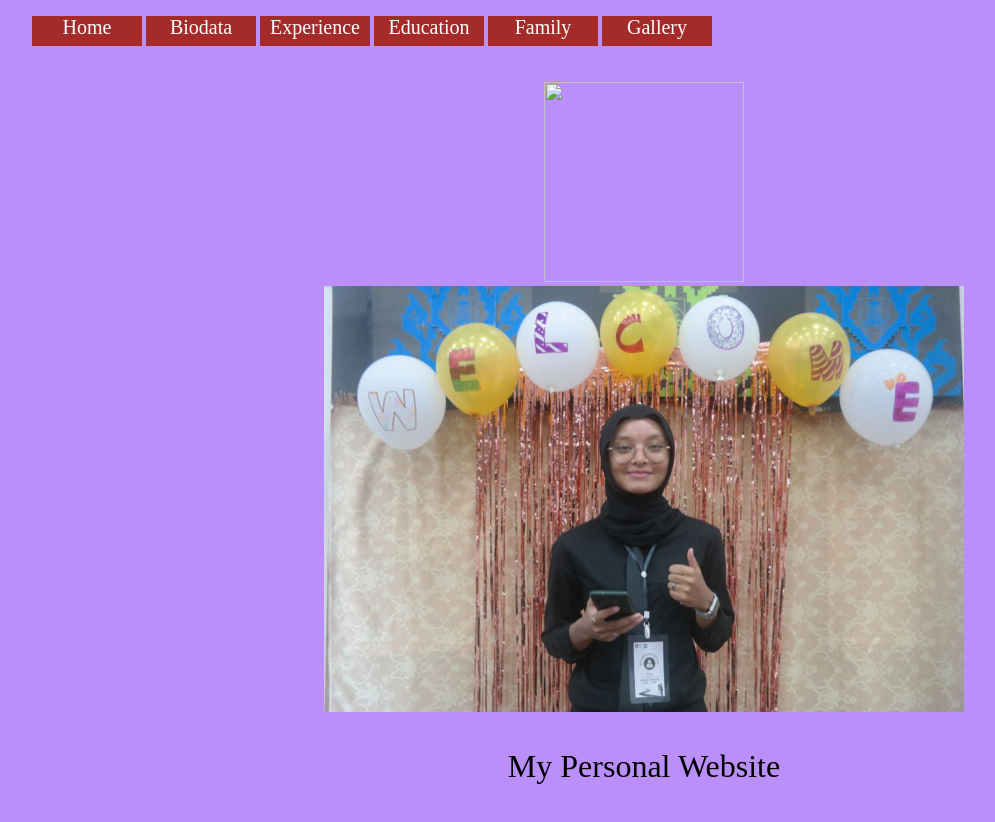
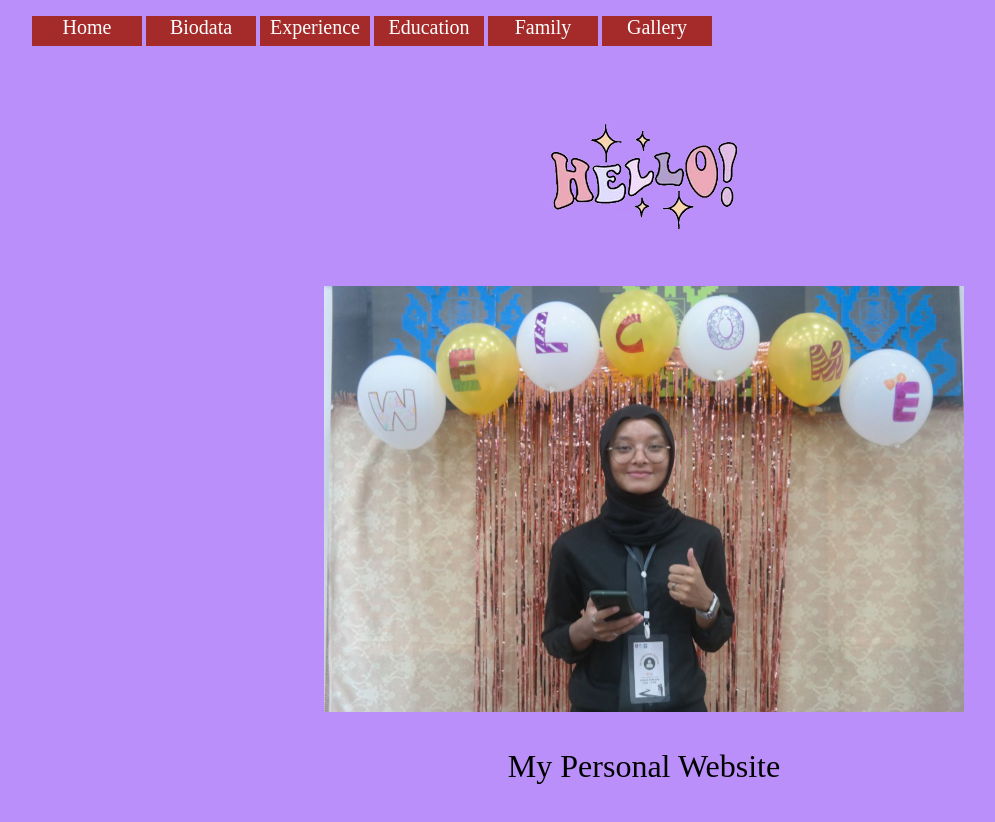
Before and after one commit to nisatf/personal-website, a plain HTML site: page index.html in a window 1280 px wide. Shown: the whole page, without its empty margins (16-1011 px from the left). Drawn offline with Linux system fonts and the light colour scheme; files whose address does not match are found by name.

Commit message:
Update index.html

```diff
--- a/index.html
+++ b/index.html
@@ -43,7 +43,7 @@ ul li a:hover{background-color:yellow;}
 
 </style>
 <body>
-<div><center><img src="./images/hello.webp" style="width:200px;height:200px;">
+<div><center><img src="./hello.webp" style="width:200px;height:200px;">
 
 </body>
 </html>
```
